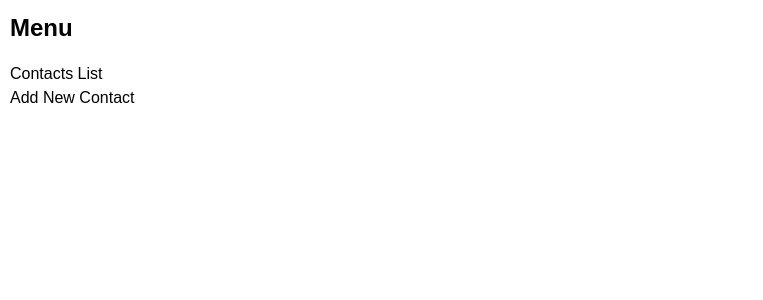
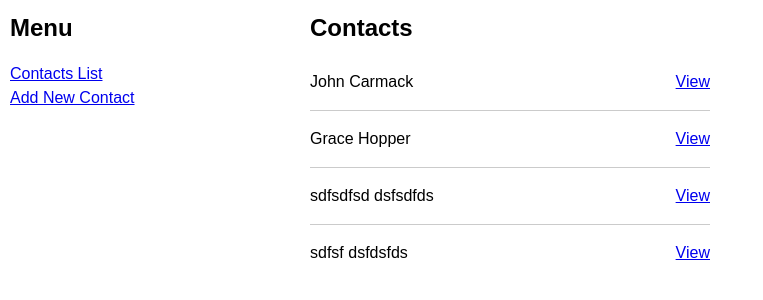
Before and after one commit to boolean-uk/react-address-book, a React (Create React App) app: page / in a window 1280 px wide. Shown: the top 300 px of the page, without its empty margins (0-763 px from the left). Built offline with nearby package versions, Linux system fonts and the light colour scheme; data requests are answered from the project's data file.

Commit message:
React Address Book

```diff
--- a/db/db.json
+++ b/db/db.json
@@ -13,6 +13,23 @@
       "lastName": "Hopper",
       "street": "32 Deebug Road",
       "city": "London"
+    },
+    {
+      "firstName": "sdfsdfsd",
+      "lastName": "dsfsdfds",
+      "street": "sdfsdfsd",
+      "city": "sdfdsfsd",
+      "id": 3
+    },
+    {
+      "firstName": "sdfsf",
+      "lastName": "dsfdsfds",
+      "street": "sdfdsfd",
+      "city": "dsfsdfds",
+      "email": "sdfdfsdsf@dfs",
+      "linkedIn": "sdfsdf",
+      "twitter": "sdfsdfs",
+      "id": 4
     }
   ]
 }
--- a/src/App.js
+++ b/src/App.js
@@ -9,6 +9,13 @@ export default function App() {
   const [contacts, setContacts] = useState([])
 
   //TODO: Load all contacts on useEffect when component first renders
+  useEffect(function(){
+    fetch('http://localhost:4000/contacts')
+    .then(response => response.json())
+    .then(json => {
+      setContacts(json)
+    })
+  }, [])
 
   return (
     <>
@@ -16,13 +23,16 @@ export default function App() {
         <h2>Menu</h2>
         <ul>
           {/* TODO: Make these links */}
-          <li>Contacts List</li>
-          <li>Add New Contact</li>
+          <li><Link to="/">Contacts List</Link></li>
+          <li><Link to="/contacts/add">Add New Contact</Link></li>
         </ul>
       </nav>
       <main>
         <Routes>
           {/* TODO: Add routes here  */}
+          <Route path="/" element={<ContactsList contacts={contacts} />} />
+          <Route path="/contacts/add" element={<ContactsAdd contacts={contacts} setContacts={setContacts} />} />
+          <Route path="/contacts/:id" element={<ContactsView />} />
         </Routes>
       </main>
     </>
--- a/src/components/ContactsAdd.js
+++ b/src/components/ContactsAdd.js
@@ -10,22 +10,101 @@ function ContactsAdd(props) {
 
   //TODO: Implement controlled form
   //send POST to json server on form submit
+  const [firstName, setFirstName] = useState("")
+  const [lastName, setLastName] = useState("")
+  const [street, setStreet] = useState("")
+  const [city, setCity] = useState("")
+  const [email, setEmail] = useState("")
+  const [linkedIn, setLinkedIn] = useState("")
+  const [twitter, setTwitter] = useState("")
+  console.log(firstName, email, linkedIn, twitter)
+
+  function onSubmit(event) {
+    event.preventDefault()
+
+    const options = {
+      method: "POST",
+      headers: {
+        "Content-Type": "application/json",
+      },
+      body: JSON.stringify({
+        firstName: firstName,
+        lastName: lastName,
+        street: street,
+        city: city,
+        email: email,
+        linkedIn: linkedIn,
+        twitter: twitter,
+      }),
+    }
+
+    fetch("http://localhost:4000/contacts", options)
+    .then((res) => res.json())
+    .then((json) => {
+      setContacts([...contacts, json])
+
+      setFirstName("")
+      setLastName("")
+      setStreet("")
+      setCity("")
+      setEmail("")
+      setLinkedIn("")
+      setTwitter("")
+    })
+  }
+
+  function onFirstNameChanged(event) {
+    setFirstName(event.target.value)
+  }
+
+  function onLastNameChanged(event) {
+    setLastName(event.target.value)
+  }
+
+  function onStreetChanged(event) {
+    setStreet(event.target.value)
+  }
+
+  function onCityChanged(event) {
+    setCity(event.target.value)
+  }
+
+  function onEmailChanged(event) {
+    setEmail(event.target.value)
+  }
+
+  function onLinkedInChanged(event) {
+    setLinkedIn(event.target.value)
+  }
+
+  function onTwitterChanged(event) {
+    setTwitter(event.target.value)
+  }
 
   return (
-    <form className="form-stack contact-form">
+    <form onSubmit={onSubmit} className="form-stack contact-form">
       <h2>Create Contact</h2>
 
       <label htmlFor="firstName">First Name</label>
-      <input id="firstName" name="firstName" type="text" required />
+      <input onChange={onFirstNameChanged} value={firstName} id="firstName" name="firstName" type="text" required />
 
       <label htmlFor="lastName">Last Name:</label>
-      <input id="lastName" name="lastName" type="text" required/>
+      <input onChange={onLastNameChanged} value={lastName} id="lastName" name="lastName" type="text" required/>
 
       <label htmlFor="street">Street:</label>
-      <input id="street" name="street" type="text" required/>
+      <input onChange={onStreetChanged} value={street} id="street" name="street" type="text" required/>
 
       <label htmlFor="city">City:</label>
-      <input id="city" name="city" type="text" required/>
+      <input onChange={onCityChanged} value={city} id="city" name="city" type="text" required/>
+
+      <label htmlFor="email">Email:</label>
+      <input onChange={onEmailChanged} value={email} id="emailAddress" name="email" type="email" placeholder="boolean@example.com" minLength="3" maxLength="64" required/>
+
+      <label htmlFor="linkedIn">LinkedIn:</label>
+      <input onChange={onLinkedInChanged} value={linkedIn} id="linkedIn" name="linkedIn" type="text" required/>
+
+      <label htmlFor="twitter">Twitter:</label>
+      <input onChange={onTwitterChanged} value={twitter} id="twitter" name="twitter" type="text" required/>
 
       <div className="actions-section">
         <button className="button blue" type="submit">
--- a/src/components/ContactsList.js
+++ b/src/components/ContactsList.js
@@ -1,10 +1,13 @@
 import { useState } from "react"
-import { Link, useSearchParams } from "react-router-dom"
+import { Link, Route, Routes, useSearchParams } from "react-router-dom"
+import ContactsView from "./ContactsView"
 
 function ContactsList(props) {
 
   //"contacts" must be passed as prop to this component
   const { contacts } = props
+  // console.log("Log contact list", props)
+  console.log("log contact list", props)
 
   return (
     <>
@@ -15,15 +18,19 @@ function ContactsList(props) {
         {contacts.map((contact, index) => {
           const { firstName, lastName } = contact
           return (
+
             <li className="contact" key={index}>
               <p>
                 {firstName} {lastName}
               </p>
               <p>
                 { /** TODO: Make a Link here to view contact */}
+                <Link to={`/contacts/${contact.id}`}>
                 View
+                </Link>
               </p>
             </li>
+
           )
         })}
       </ul>
--- a/src/components/ContactsView.js
+++ b/src/components/ContactsView.js
@@ -7,6 +7,15 @@ function ContactsView() {
   //TODO: Get the contact to load from the params and fetch.
   //With useEffect, load the contact when params changes
   //and update contact state
+  const params = useParams()
+
+  useEffect( function() {
+    fetch(`http://localhost:4000/contacts/${params.id}`)
+    .then(res => res.json())
+    .then(json => {
+      setContact(json)
+    })
+  }, [params])
 
   if (!contact) {
     return <p>Loading</p>
@@ -16,6 +25,9 @@ function ContactsView() {
     <div>
       <h2>{contact.firstName} {contact.lastName}</h2>
       <p>{contact.street} {contact.city}</p>
+      <h4>Email: {contact.email}</h4>
+      <h4>LinkedIn: {contact.linkedIn}</h4>
+      <h4>Twitter: {contact.twitter}</h4>
     </div>
   )
 }
```
